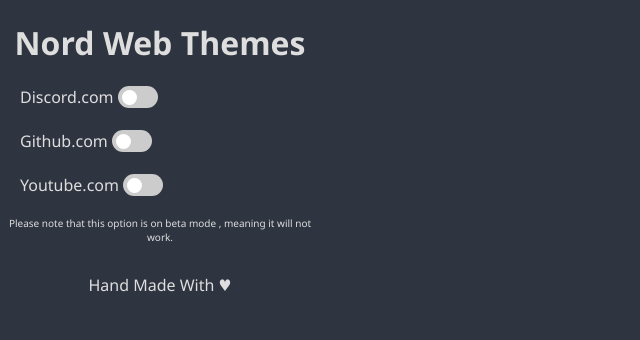
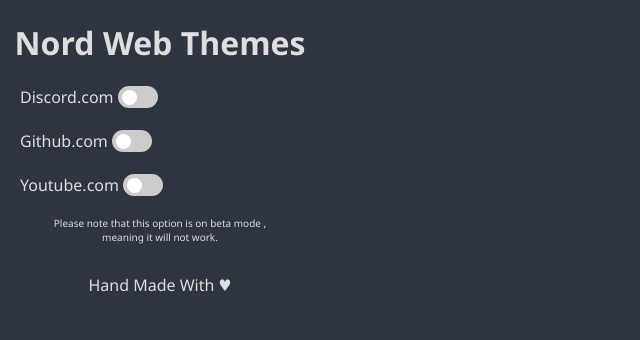
Before and after one commit to momofor/Nord-Web-themes, a PHP site: page /view/popup.html in a window 1280 px wide. Shown: the top 340 px of the page, without its empty margins (0-640 px from the left). Run offline with PHP 8.4, Linux system fonts and the light colour scheme.

Commit message:
New updates :))

```diff
--- a/javascript/urlCheck.js
+++ b/javascript/urlCheck.js
@@ -1,8 +1,6 @@
 "use strict";
 let thisSite = window.location.host;
-const browser = window.chrome || window.browser;
 
-alert(get("discord"));
 // Check the current URL
 if (thisSite === "discordapp.com" || thisSite === "discord.com") {
   doDiscord();
--- a/view/popup.html
+++ b/view/popup.html
@@ -39,7 +39,8 @@
         </div>
       </div>
       <p>
-        Please note that this option is on beta mode , meaning it will not work.
+        Please note that this option is on beta mode ,<br />
+        meaning it will not work.
       </p>
     </main>
     <footer>
--- a/view/styles.css
+++ b/view/styles.css
@@ -12,7 +12,7 @@ body {
   margin: 0;
   padding: 0;
   width: 20rem;
-  height: 14rem;
+  height: 20rem;
   background-color: #2e3440;
 }
 
--- a/view/styles.scss
+++ b/view/styles.scss
@@ -17,7 +17,7 @@ body {
   margin: 0;
   padding: 0;
   width: 20rem;
-  height: 14rem;
+  height: 20rem;
   background-color: $background-color;
 }
 
```
Also changed, not shown: images/logo-124.png (added), images/logo-256.png (renamed from images/logo.png), images/logo-64.png (added), manifest.json.
